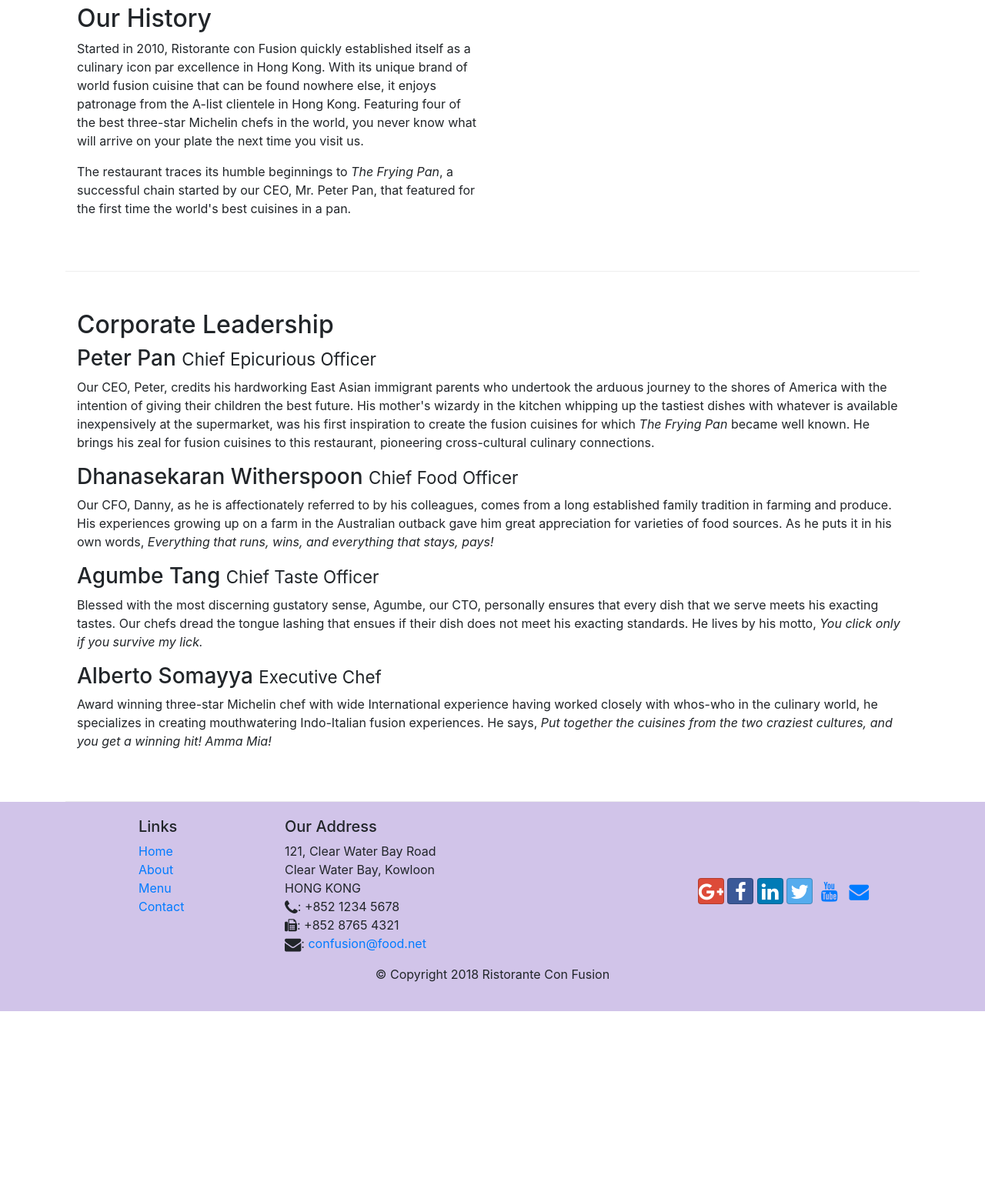
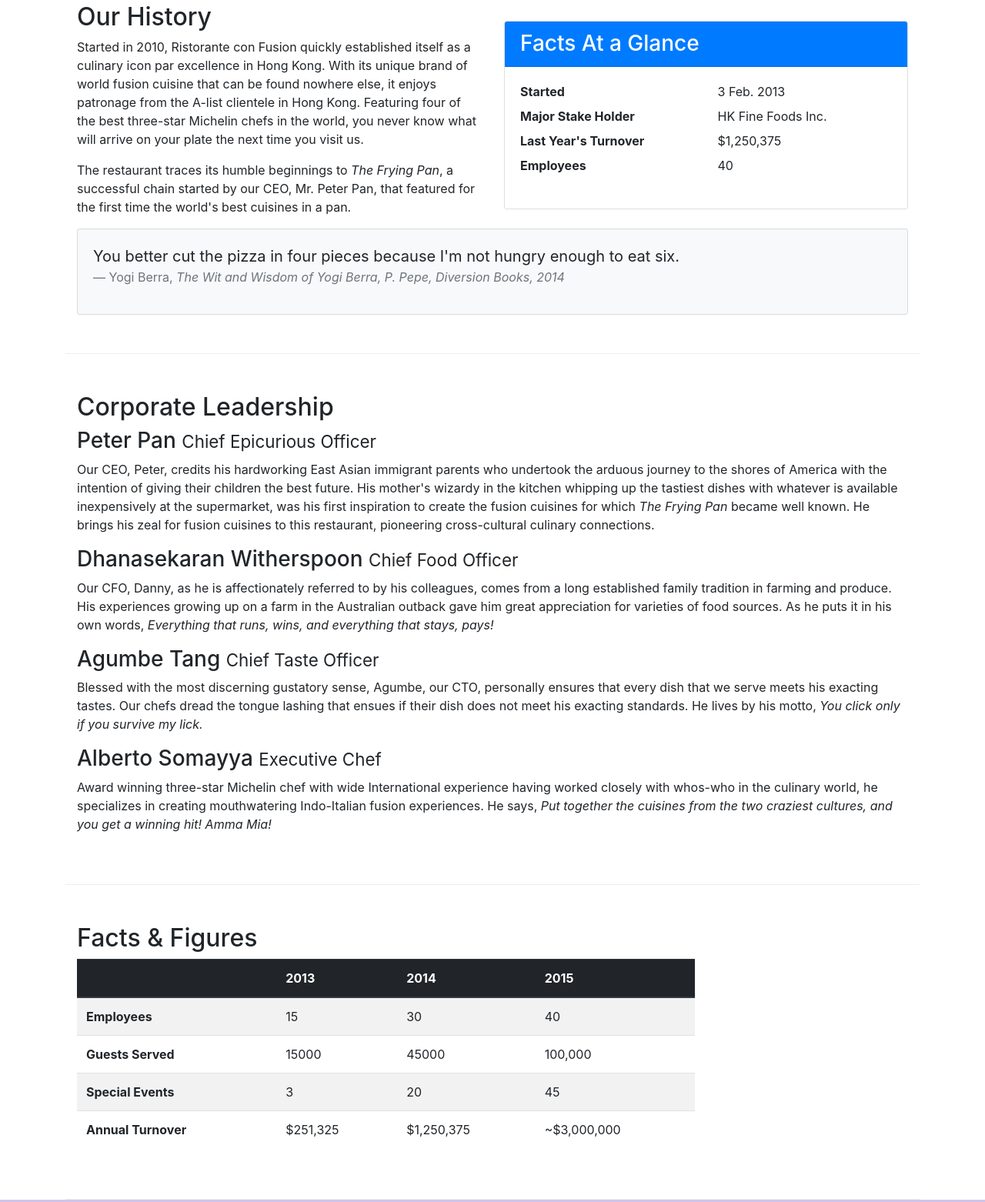
Before and after one commit to SaiTarunPagudala/git-fs, a website: page aboutus.html in a window 1280 px wide. Shown: the part 488-2050 px from the top of the page at 77% size. Before the commit the page ends 1802 px from the top, so only its background shows below. Drawn offline with nearby package versions, Linux system fonts and the light colour scheme.

Commit message:
tables and cards

```diff
--- a/aboutus.html
+++ b/aboutus.html
@@ -68,11 +68,36 @@
                 <p>Started in 2010, Ristorante con Fusion quickly established itself as a culinary icon par excellence in Hong Kong. With its unique brand of world fusion cuisine that can be found nowhere else, it enjoys patronage from the A-list clientele in Hong Kong.  Featuring four of the best three-star Michelin chefs in the world, you never know what will arrive on your plate the next time you visit us.</p>
                 <p>The restaurant traces its humble beginnings to <em>The Frying Pan</em>, a successful chain started by our CEO, Mr. Peter Pan, that featured for the first time the world's best cuisines in a pan.</p>
             </div>
-            <div>
+            <div class="col-12 col-sm-6">
+                <div class="card">
+                    <h3 class="card-header bg-primary text-white">Facts At a Glance</h3>
+                    <div class="card-body">
+                        <dl class="row">
+                            <dt class="col-6">Started</dt>
+                            <dd class="col-6">3 Feb. 2013</dd>
+                            <dt class="col-6">Major Stake Holder</dt>
+                            <dd class="col-6">HK Fine Foods Inc.</dd>
+                            <dt class="col-6">Last Year's Turnover</dt>
+                            <dd class="col-6">$1,250,375</dd>
+                            <dt class="col-6">Employees</dt>
+                            <dd class="col-6">40</dd>
+                        </dl>
+                    </div>
+                </div>
+            </div>
+            <div class="col-12">
+                <div class="card card-body bg-light">
+                    <blockquote class="blockquote">
+                        <p class="mb-0">You better cut the pizza in four pieces because
+                            I'm not hungry enough to eat six.</p>
+                        <footer class="blockquote-footer">Yogi Berra,
+                            <cite title="Source Title">The Wit and Wisdom of Yogi Berra,
+                            P. Pepe, Diversion Books, 2014</cite>
+                        </footer>
+                    </blockquote>
+                </div>
             </div>
         </div>
-
-
         <div class="row row-content align-items-center">
             <div class="container">
                 <h2>Corporate Leadership</h2>
@@ -85,6 +110,51 @@
                 <h3>Alberto Somayya <small>Executive Chef</small></h3>
                 <p class="d-none d-sm-block">Award winning three-star Michelin chef with wide International experience having worked closely with whos-who in the culinary world, he specializes in creating mouthwatering Indo-Italian fusion experiences. He says, <em>Put together the cuisines from the two craziest cultures, and you get a winning hit! Amma Mia!</em></p>
             </div>
+       </div>
+       <div class="row row-content">
+           <div class="col-12 col-sm-9">
+               <h2>Facts &amp; Figures</h2>
+               <div class="table-responsive">
+                <table class="table table-striped">
+                    <thead class="thead-dark">
+                        <tr>
+                            <th>&nbsp;</th>
+                            <th>2013</th>
+                            <th>2014</th>
+                            <th>2015</th>
+                        </tr>
+                    </thead>
+                    <tbody>
+                        <tr>
+                            <th>Employees</th>
+                            <td>15</td>
+                            <td>30</td>
+                            <td>40</td>
+                        </tr>
+                        <tr>
+                            <th>Guests Served</th>
+                            <td>15000</td>
+                            <td>45000</td>
+                            <td>100,000</td>
+                        </tr>
+                        <tr>
+                            <th>Special Events</th>
+                            <td>3</td>
+                            <td>20</td>
+                            <td>45</td>
+                        </tr>
+                        <tr>
+                            <th>Annual Turnover</th>
+                            <td>$251,325</td>
+                            <td>$1,250,375</td>
+                            <td>~$3,000,000</td>
+                        </tr>
+                    </tbody>
+                </table>
+            </div>
+           </div>
+           <div class="col-12 col-sm-3"></div>
+
        </div>
 
     </div>
```
